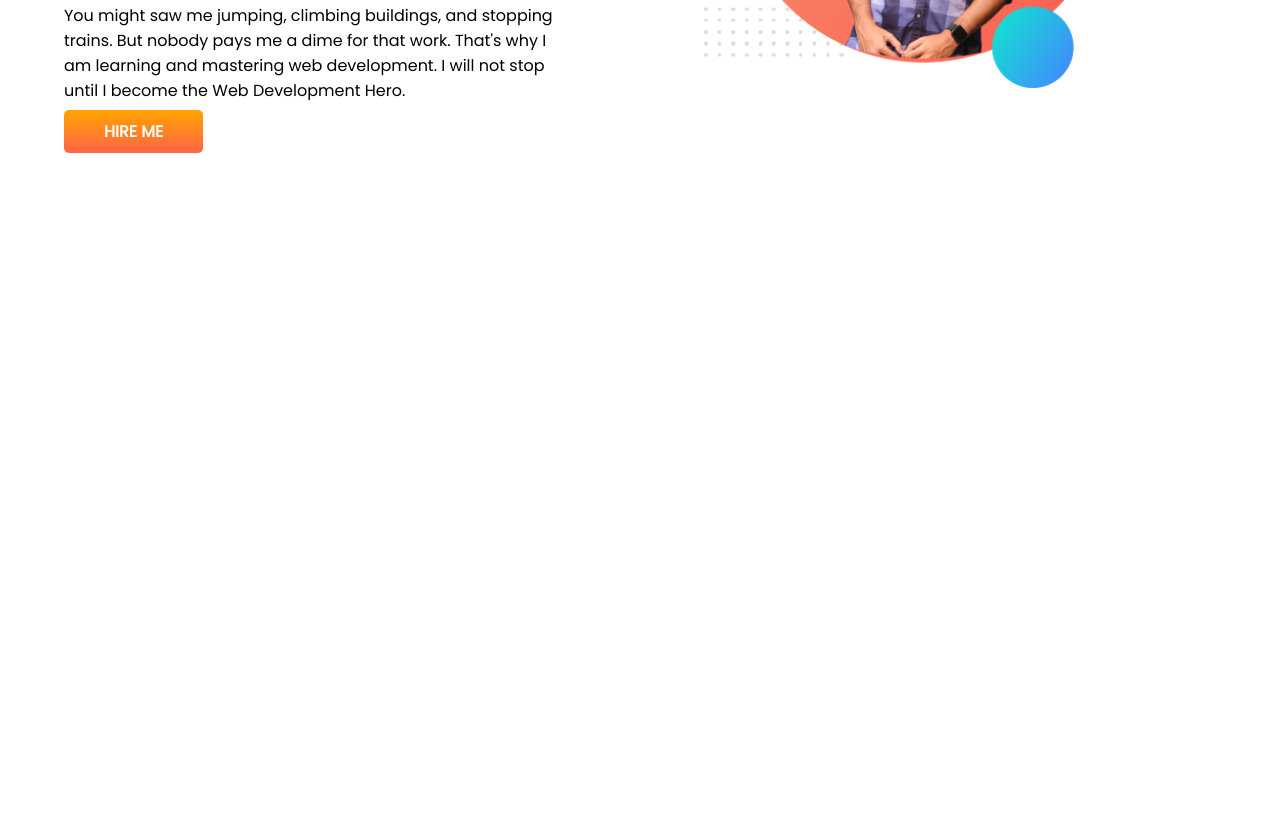
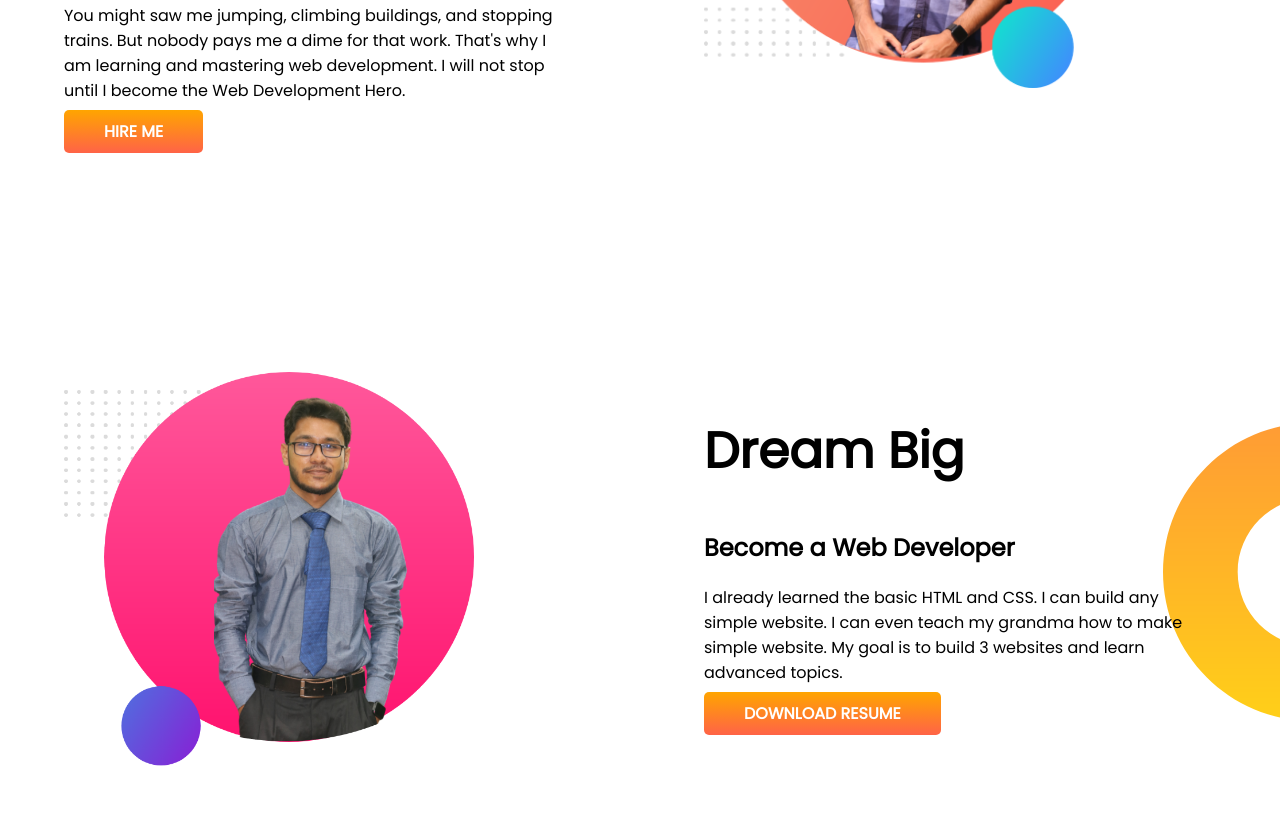
Before and after one commit to RifatTurag/new-developer-portfolio, a plain HTML site: page index.html in a window 1280 px wide. Shown: the part 383-1223 px from the top of the page. Before the commit the page ends 800 px from the top, so only its background shows below. Drawn offline with Linux system fonts and the light colour scheme.

Commit message:
dream added

```diff
--- a/index.html
+++ b/index.html
@@ -31,6 +31,19 @@
             <img src="images/tUrag bg.png" alt="">
         </div>
     </section>
+    <section class="dream-big">
+        <div class="half-width">
+            <img src="images/Rifat bg.png" alt="">
+        </div>
+        <div class="half-width">
+            <h1>Dream Big</h1>
+            <h2>Become a Web Developer</h2>
+            <p>I already learned the basic HTML and CSS. I can build any simple website. I can even teach my grandma how
+                to make simple website. My goal is to build 3 websites and learn advanced topics.</p>
+            <a class="link-button" target="_blank" href="">DOWNLOAD RESUME</a>
+        </div>
+
+    </section>
 
 </body>
 
--- a/style.css
+++ b/style.css
@@ -11,6 +11,7 @@ h1{
 }
 section{
     display: flex;
+    margin-bottom: 100px;
 }
 .half-width{
     width: 50%;
@@ -31,3 +32,8 @@ section{
     background-image: url(images/top-banner.png);
     background-repeat: no-repeat;
 }
+.dream-big{
+    background-image: url(images/dream-bg.png);
+    background-repeat: no-repeat;
+    background-position: right;
+}
```
